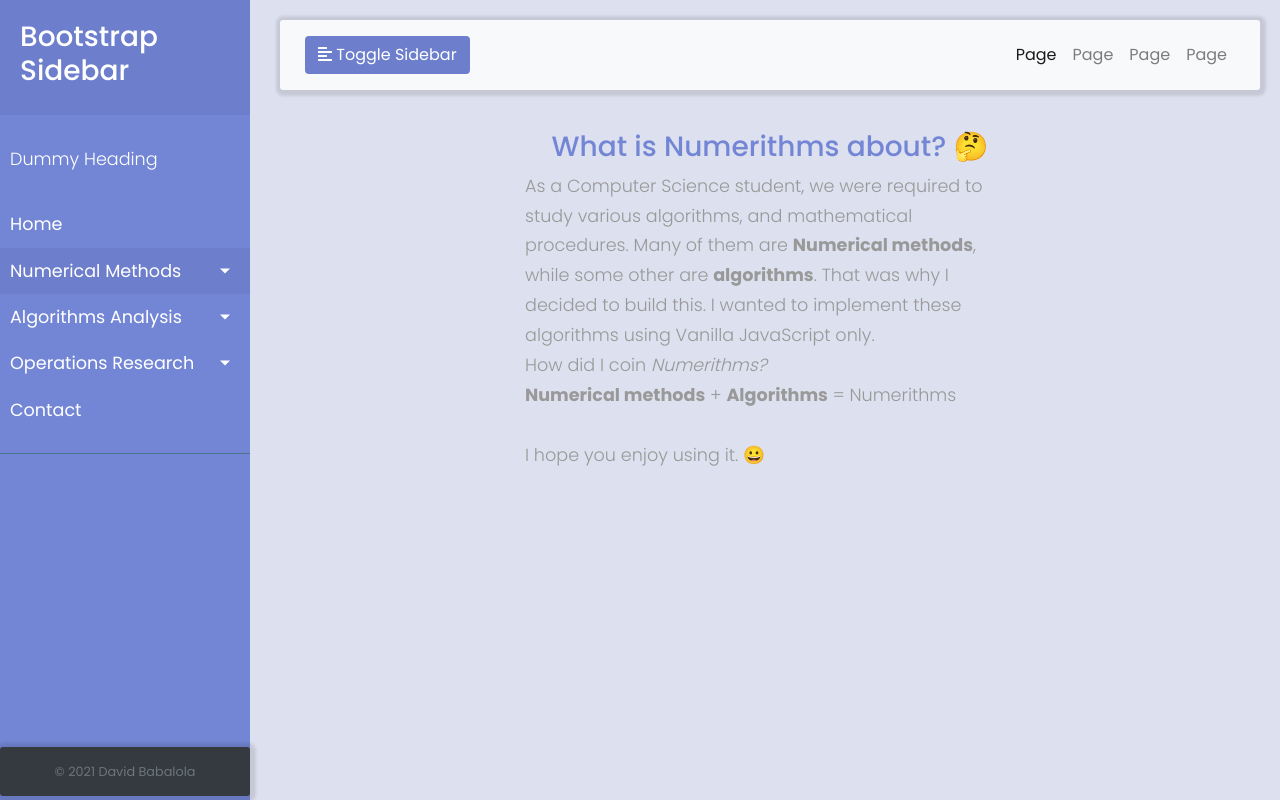
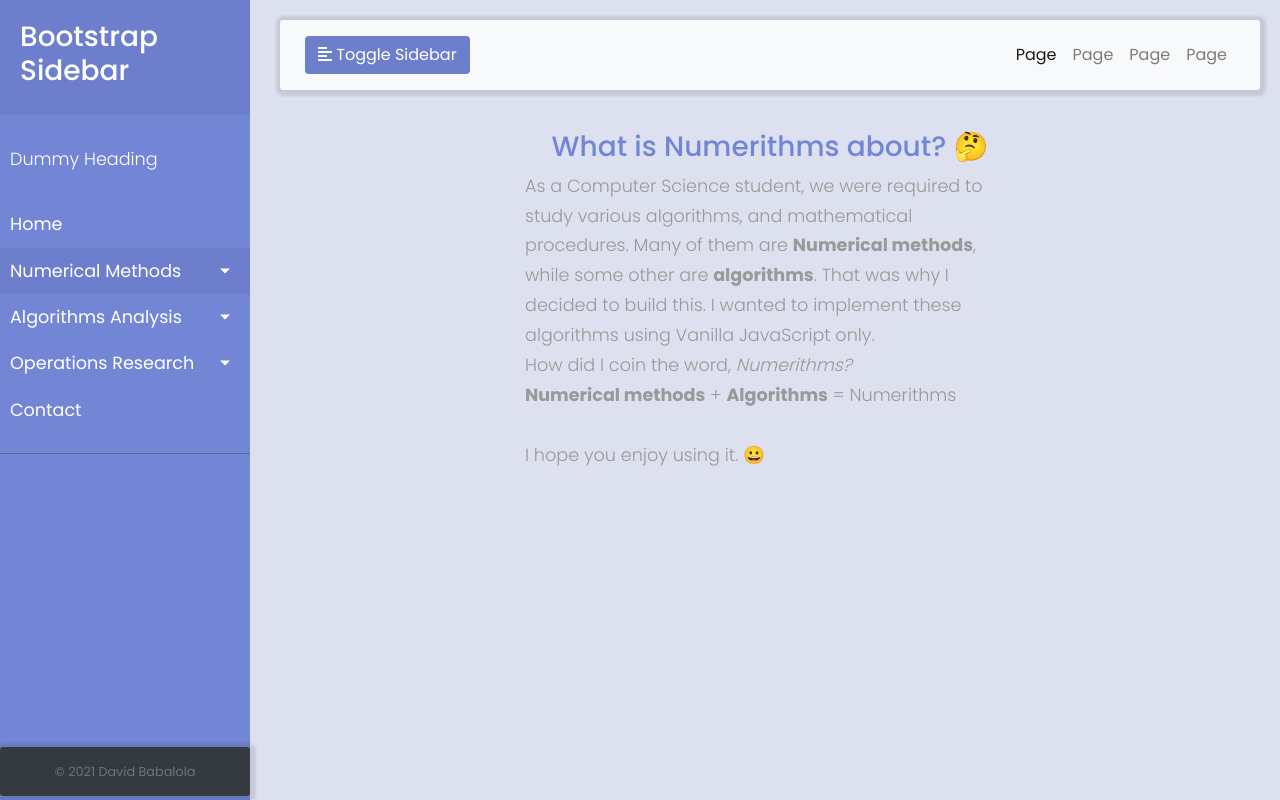
Before and after one commit to Daveson217/numerithms, a Django app: page / in a window 1280 px wide. Run offline with Django 3.2, Linux system fonts and the light colour scheme; some libraries are stand-ins or nearby versions.

Commit message:
Change home.html

```diff
--- a/templates/home.html
+++ b/templates/home.html
@@ -16,7 +16,7 @@
         That was why I decided to build this. I wanted to implement these algorithms using Vanilla JavaScript only.
         <br />
 
-        How did I coin <span class="font-italic">Numerithms?</span>
+        How did I coin the word, <span class="font-italic">Numerithms?</span>
         <br />
         <span class="font-weight-bold">Numerical methods</span> + <span class="font-weight-bold">Algorithms</span> = Numerithms
 
```
